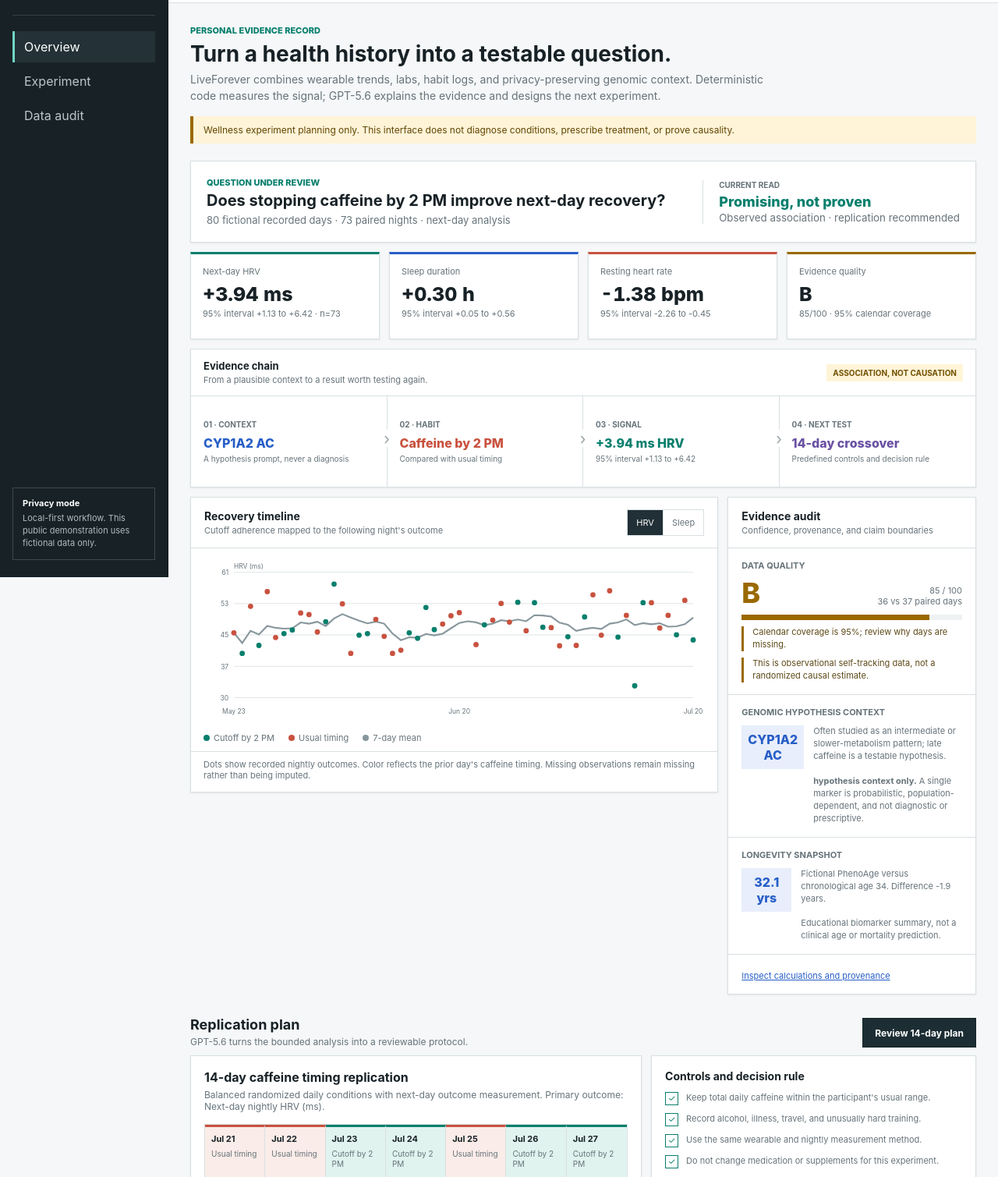
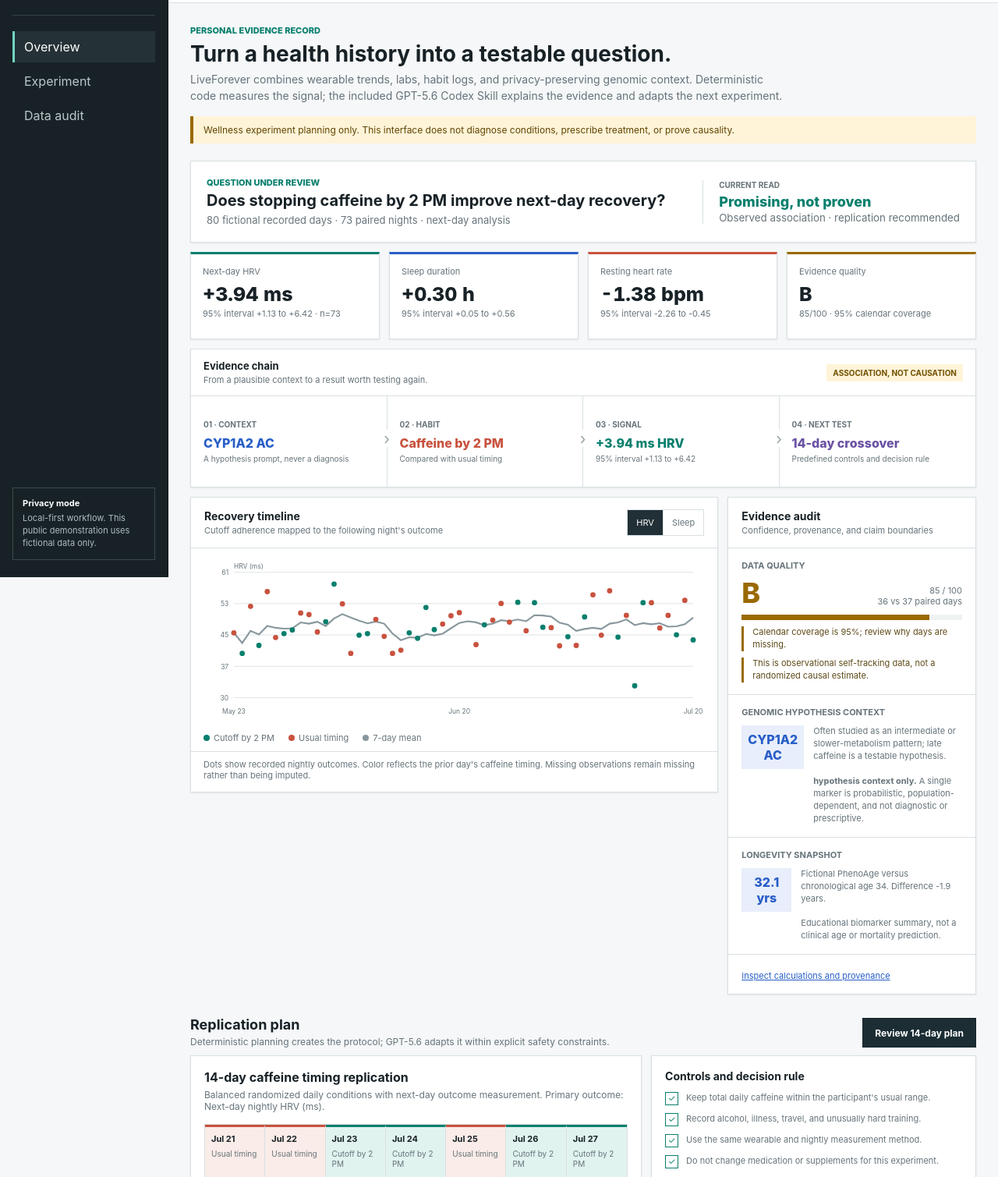
Before and after one commit to bakulbadwal/liveforever-buildweek, a plain HTML site: page demo/index.html in a window 1280 px wide. Shown: the part 60-1569 px from the top of the page at 78% size. Drawn offline with Linux system fonts and the light colour scheme.

Commit message:
Polish the Build Week presentation

```diff
--- a/demo/index.html
+++ b/demo/index.html
@@ -256,7 +256,7 @@
         <section id="overview">
           <div class="eyebrow">Personal evidence record</div>
           <h1>Turn a health history into a testable question.</h1>
-          <p class="lede">LiveForever combines wearable trends, labs, habit logs, and privacy-preserving genomic context. Deterministic code measures the signal; GPT-5.6 explains the evidence and designs the next experiment.</p>
+          <p class="lede">LiveForever combines wearable trends, labs, habit logs, and privacy-preserving genomic context. Deterministic code measures the signal; the included GPT-5.6 Codex Skill explains the evidence and adapts the next experiment.</p>
           <div class="disclaimer">Wellness experiment planning only. This interface does not diagnose conditions, prescribe treatment, or prove causality.</div>
           <div class="question-band">
             <div><div class="eyebrow">Question under review</div><h2>${a.question}</h2><p>${a.dataset.recorded_days} fictional recorded days · ${a.quality.paired_days} paired nights · next-day analysis</p></div>
@@ -294,7 +294,7 @@
         </section>
 
         <section class="section" id="experiment">
-          <div class="section-heading"><div><h2>Replication plan</h2><p>GPT-5.6 turns the bounded analysis into a reviewable protocol.</p></div><button class="primary-button" id="reviewPlan">Review 14-day plan</button></div>
+          <div class="section-heading"><div><h2>Replication plan</h2><p>Deterministic planning creates the protocol; GPT-5.6 adapts it within explicit safety constraints.</p></div><button class="primary-button" id="reviewPlan">Review 14-day plan</button></div>
           <div class="experiment-grid">
             <article class="panel plan-copy"><h3>${p.title}</h3><p>${p.design} Primary outcome: ${p.primary_outcome}.</p><div class="schedule">${p.schedule.map(day => `<div class="day ${day.condition.startsWith('Cutoff') ? 'cutoff' : 'usual'}"><strong>${shortDate(day.date)}</strong><span>${day.condition}</span></div>`).join('')}</div></article>
             <aside class="panel controls"><h3>Controls and decision rule</h3>${p.controls.map(item => `<div class="control"><div class="check">✓</div><div>${item}</div></div>`).join('')}<div class="decision"><strong>Decision rule</strong><br>${p.decision_rule}</div></aside>
```
Also changed, not shown: docs/liveforever-evidence-lab.png (added), 2 other files.
